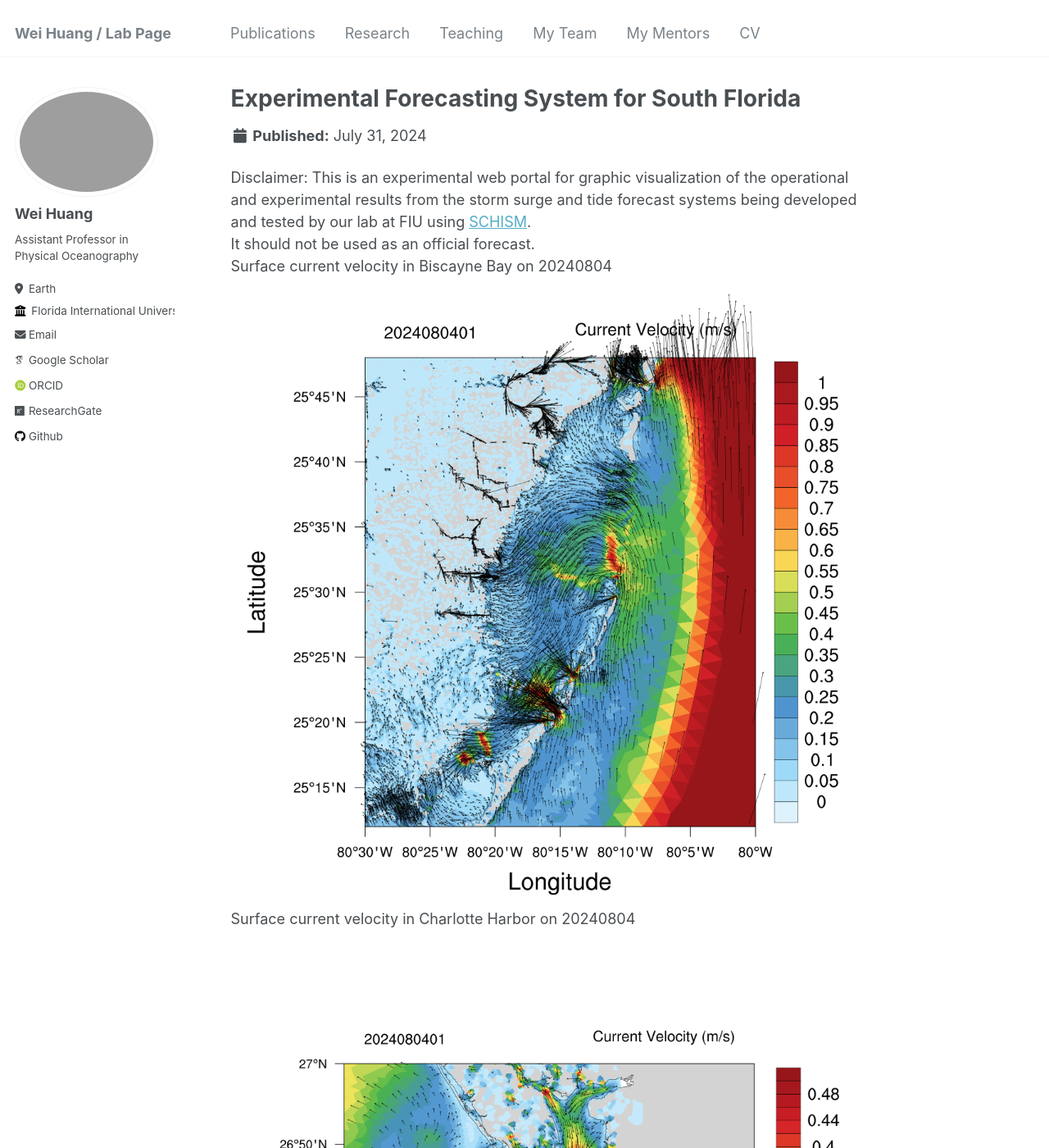
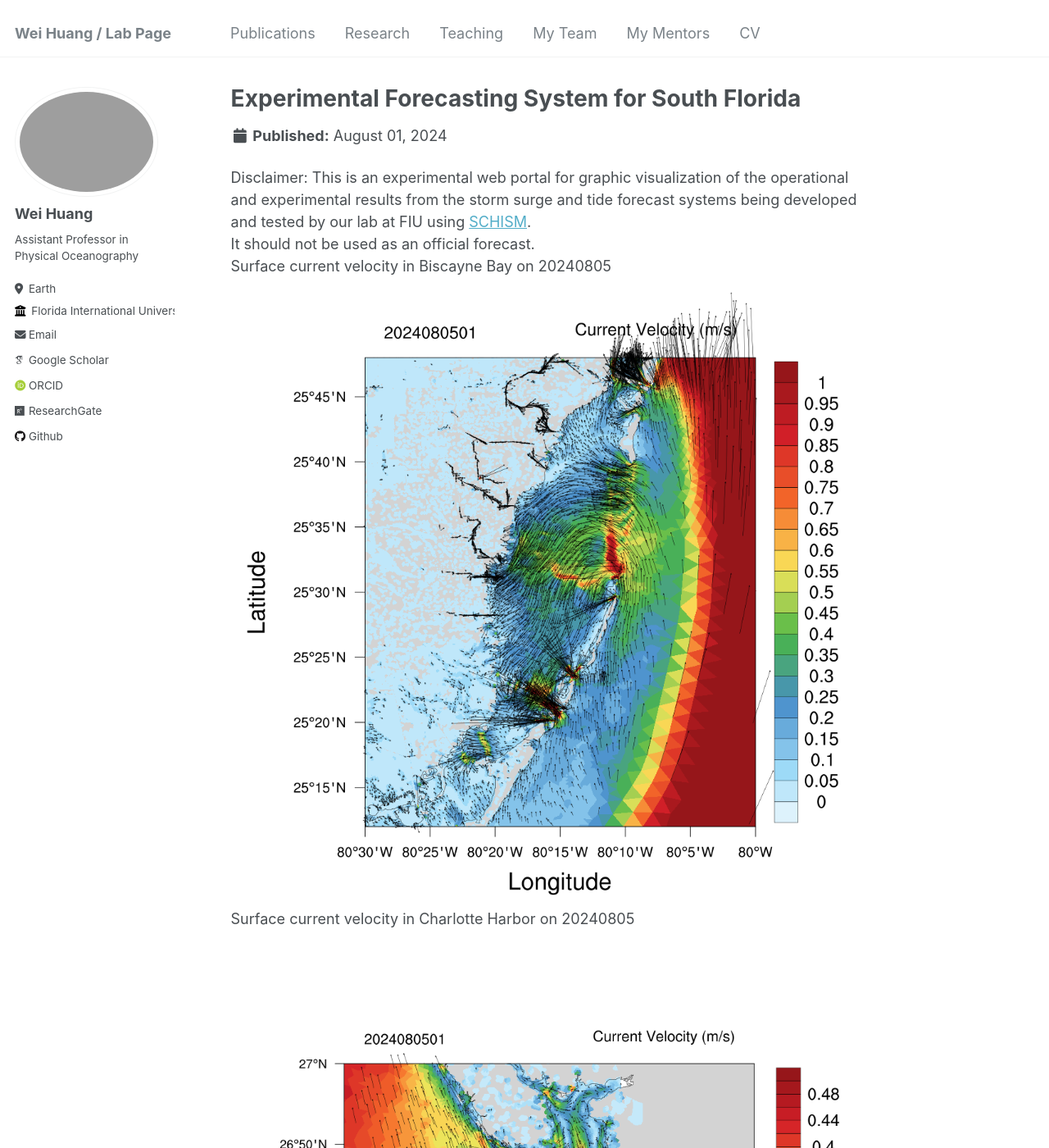
Before and after one commit to huang96169/huang96169.github.io, a Jekyll site: the page built from _research/research-1.md, in a window 1280 px wide and 1400 px high. Shown: the whole window at 82% size. Built offline with Jekyll 4.4.1, drawn with Linux system fonts in a browser that asks for light colours; some web fonts are replaced; some of the changed text lies outside the part shown.

Commit message:
replaced research_uv1.gif research_salt1.gif research_temp1.gif and replaced research_elev2.gif research_uv2.gif research_salt2.gif research_temp2.gif

```diff
--- a/_research/research-1.md
+++ b/_research/research-1.md
@@ -1,7 +1,7 @@
 ---
 title: "Experimental Forecasting System for South Florida"
-short: Surface current velocity of South Florida from 20240731 to 20240804
-date: 2024-07-31
+short: Surface current velocity of South Florida from 20240801 to 20240805
+date: 2024-08-01
 short1: "Disclaimer: This is an experimental web portal for graphic visualization of the operational and experimental results from the storm surge and tide forecast systems being developed and tested by our lab at FIU using [SCHISM](https://ccrm.vims.edu/schismweb/). It should not be used as an official forecast."
 excerpt: "<img src='/images/research_uv1.gif'>"
 collection: research
@@ -10,11 +10,11 @@ collection: research
 Disclaimer:
 This is an experimental web portal for graphic visualization of the operational and experimental results from the storm surge and tide forecast systems being developed and tested by our lab at FIU using [SCHISM](https://ccrm.vims.edu/schismweb/).<br/>
 It should not be used as an official forecast.<br/>
-Surface current velocity in Biscayne Bay on 20240804<br/>
+Surface current velocity in Biscayne Bay on 20240805<br/>
 <img src='/images/research_Bbay.png'>
-Surface current velocity in Charlotte Harbor on 20240804<br/>
+Surface current velocity in Charlotte Harbor on 20240805<br/>
 <img src='/images/research_Cbay.png'>
-Surface current velocity in Tampa Bay on 20240804<br/>
+Surface current velocity in Tampa Bay on 20240805<br/>
 <img src='/images/research_Tbay.png'>
 The map below showns observational stations used for validating the model's results, as well as the horizontal grid. <br/>
 The horizontal grid for SCHISM in simulating Biscayne Bay in South Florida, using flexible resolution resolving levees and canals (1-2 m), watershed rural and urban areas (30m-50m) and coastal ocean (500m-5km).<br/>
```
Also changed, not shown: _research/research-2.md (+6 -6 lines), images/research_Bbay.png, images/research_Cbay.png, images/research_Tbay.png, images/research_maxelev2.gif.
